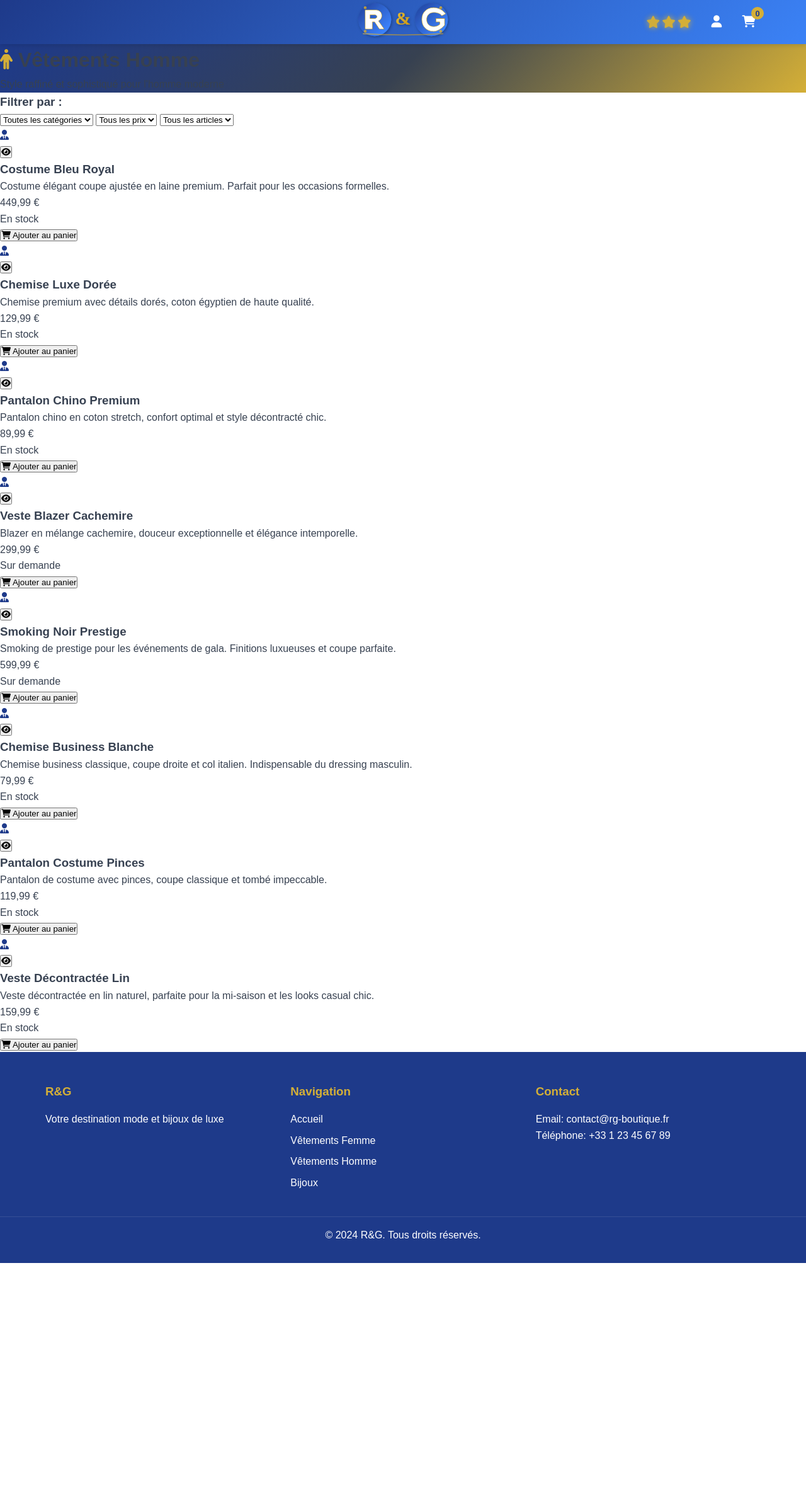
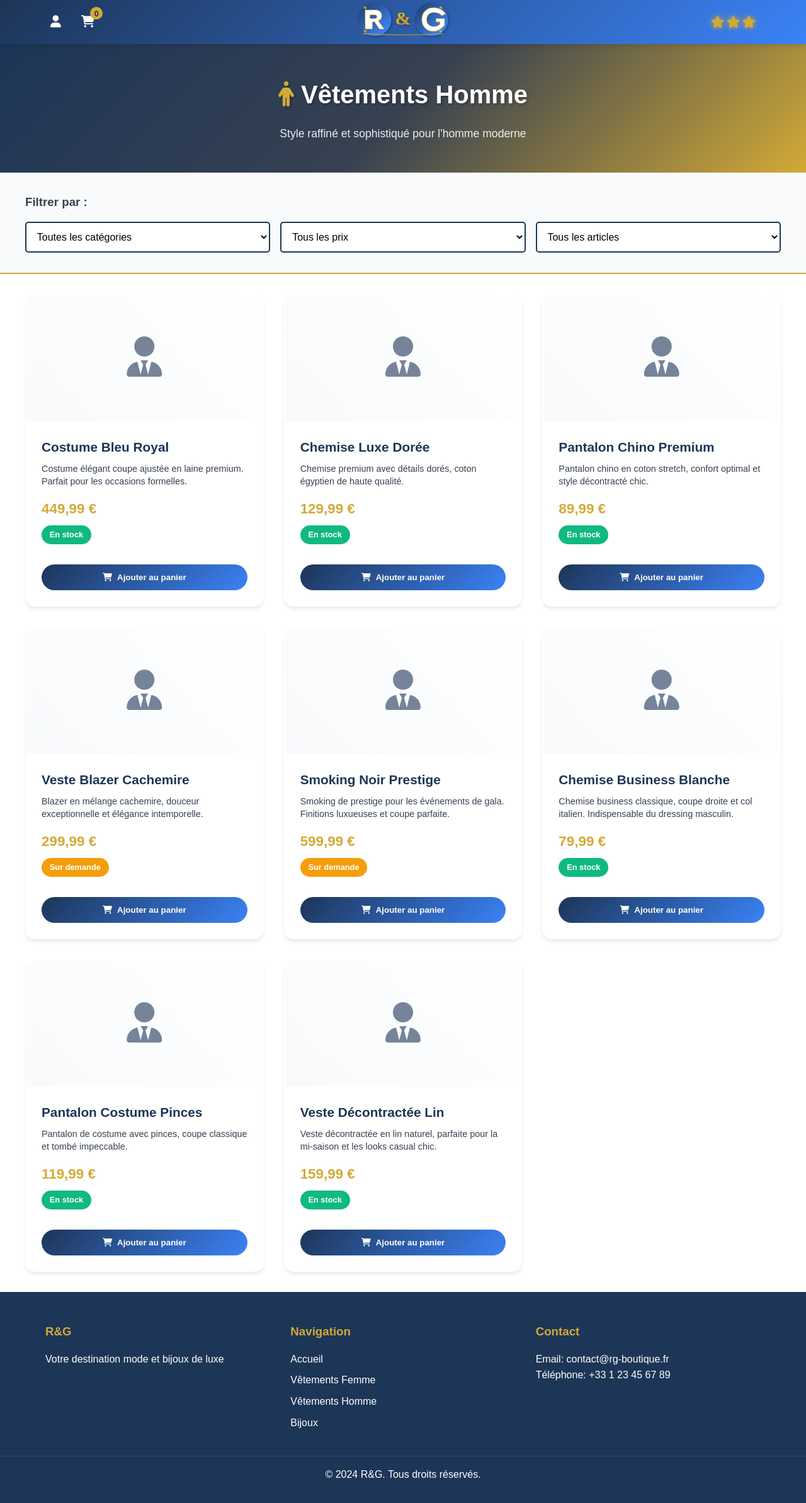
Before and after one commit to adam-KUROPATWA-BUTTE/R-G, a PHP site: page /pages/homme.html in a window 1280 px wide. Shown: the whole page at 63% size. Before the commit the page ends 2005 px from the top, so only its background shows below. Run offline with PHP 8.4, Linux system fonts and the light colour scheme.

Commit message:
Complete R&G website corrections: colors, positioning, and CSS fixes
Co-authored-by: adam-KUROPATWA-BUTTE <163325173+adam-KUROPATWA-BUTTE@users.noreply.github.com>

```diff
--- a/pages/homme.html
+++ b/pages/homme.html
@@ -359,8 +359,6 @@
         }
     </script>
 
-    <!-- Réutilisation des styles de la page femme -->
-    <link rel="stylesheet" href="femme.html" type="text/css" media="none" onload="if(media!='all')media='all'">
     <style>
         /* Ajout de styles spécifiques aux vêtements homme */
         .placeholder-image i {
--- a/styles/main.css
+++ b/styles/main.css
@@ -1,8 +1,8 @@
 /* Variables CSS pour le thème bleu et doré */
 :root {
-    --primary-blue: #1e3a8a;
+    --primary-blue: rgb(29, 53, 87); /* #1D3557 - Couleur exacte du logo */
     --light-blue: #3b82f6;
-    --gold: #d4af37;
+    --gold: rgb(211, 170, 54); /* #D3AA36 - Couleur exacte du logo */
     --dark-gold: #b8860b;
     --white: #ffffff;
     --light-gray: #f8fafc;
@@ -58,11 +58,10 @@ body {
     filter: brightness(1.1);
 }
 
-/* Menu déroulant avec 3 étoiles */
+/* Menu déroulant avec 3 étoiles - REPOSITIONNÉ À DROITE */
 .menu-dropdown {
     position: relative;
-    margin-left: auto;
-    margin-right: 1rem;
+    order: 2; /* Assure que le menu est après les icônes */
 }
 
 .menu-trigger {
@@ -147,6 +146,7 @@ body {
     display: flex;
     gap: 1rem;
     align-items: center;
+    order: 1; /* Les icônes viennent avant le menu */
 }
 
 .icon-btn {
@@ -188,12 +188,240 @@ body {
     min-height: calc(100vh - 200px);
 }
 
+/* Page Header - pour les pages de catégories */
+.page-header {
+    background: linear-gradient(135deg, var(--primary-blue) 0%, var(--light-blue) 50%, var(--gold) 100%);
+    color: var(--white);
+    text-align: center;
+    padding: 3rem 2rem;
+}
+
+.header-content h1 {
+    font-size: 2.5rem;
+    margin-bottom: 1rem;
+    text-shadow: 2px 2px 4px rgba(0, 0, 0, 0.3);
+}
+
+.header-content p {
+    font-size: 1.1rem;
+    opacity: 0.9;
+}
+
+/* Filters Section */
+.filters-section {
+    background-color: var(--light-gray);
+    padding: 2rem;
+    border-bottom: 2px solid var(--gold);
+}
+
+.filters-container {
+    max-width: 1200px;
+    margin: 0 auto;
+}
+
+.filters {
+    display: grid;
+    grid-template-columns: repeat(auto-fit, minmax(200px, 1fr));
+    gap: 1rem;
+    margin-top: 1rem;
+}
+
+.filters select {
+    padding: 0.8rem;
+    border: 2px solid var(--primary-blue);
+    border-radius: 5px;
+    background-color: var(--white);
+    font-size: 1rem;
+    cursor: pointer;
+    transition: all 0.3s ease;
+}
+
+.filters select:focus {
+    outline: none;
+    border-color: var(--gold);
+    box-shadow: 0 0 5px rgba(211, 170, 54, 0.3);
+}
+
+/* Products Section */
+.products-section {
+    padding: 2rem;
+    background-color: var(--white);
+}
+
+.products-container {
+    max-width: 1200px;
+    margin: 0 auto;
+}
+
+.products-grid {
+    display: grid;
+    grid-template-columns: repeat(auto-fit, minmax(300px, 1fr));
+    gap: 2rem;
+}
+
+.product-card {
+    background: var(--white);
+    border-radius: 15px;
+    box-shadow: var(--shadow);
+    overflow: hidden;
+    transition: all 0.3s ease;
+    border: 2px solid transparent;
+}
+
+.product-card:hover {
+    transform: translateY(-5px);
+    box-shadow: 0 10px 25px rgba(0, 0, 0, 0.15);
+    border-color: var(--gold);
+}
+
+.product-image {
+    position: relative;
+    height: 200px;
+    background: linear-gradient(45deg, var(--light-gray), var(--white));
+    display: flex;
+    align-items: center;
+    justify-content: center;
+    overflow: hidden;
+}
+
+.placeholder-image {
+    font-size: 4rem;
+    color: var(--primary-blue);
+    opacity: 0.6;
+}
+
+.product-overlay {
+    position: absolute;
+    top: 0;
+    left: 0;
+    right: 0;
+    bottom: 0;
+    background: rgba(29, 53, 87, 0.8);
+    display: flex;
+    align-items: center;
+    justify-content: center;
+    opacity: 0;
+    transition: opacity 0.3s ease;
+}
+
+.product-card:hover .product-overlay {
+    opacity: 1;
+}
+
+.quick-view-btn {
+    background: var(--gold);
+    color: var(--primary-blue);
+    border: none;
+    padding: 0.8rem;
+    border-radius: 50%;
+    font-size: 1.2rem;
+    cursor: pointer;
+    transition: all 0.3s ease;
+}
+
+.quick-view-btn:hover {
+    transform: scale(1.1);
+    background: var(--white);
+}
+
+.product-info {
+    padding: 1.5rem;
+}
+
+.product-info h3 {
+    color: var(--primary-blue);
+    font-size: 1.3rem;
+    margin-bottom: 0.5rem;
+}
+
+.product-description {
+    color: var(--dark-gray);
+    font-size: 0.9rem;
+    margin-bottom: 1rem;
+    line-height: 1.4;
+}
+
+.product-price {
+    font-size: 1.4rem;
+    font-weight: bold;
+    color: var(--gold);
+    margin-bottom: 0.5rem;
+}
+
+.product-status {
+    padding: 0.3rem 0.8rem;
+    border-radius: 15px;
+    font-size: 0.8rem;
+    font-weight: bold;
+    margin-bottom: 1rem;
+    display: inline-block;
+}
+
+.product-status.in-stock {
+    background-color: #10b981;
+    color: white;
+}
+
+.product-status.on-demand {
+    background-color: #f59e0b;
+    color: white;
+}
+
+.product-actions {
+    margin-top: 1rem;
+}
+
+.add-to-cart-btn {
+    background: linear-gradient(135deg, var(--primary-blue) 0%, var(--light-blue) 100%);
+    color: var(--white);
+    border: none;
+    padding: 0.8rem 1.5rem;
+    border-radius: 25px;
+    font-weight: bold;
+    cursor: pointer;
+    transition: all 0.3s ease;
+    width: 100%;
+    display: flex;
+    align-items: center;
+    justify-content: center;
+    gap: 0.5rem;
+}
+
+.add-to-cart-btn:hover {
+    background: linear-gradient(135deg, var(--light-blue) 0%, var(--primary-blue) 100%);
+    transform: translateY(-2px);
+    box-shadow: 0 5px 15px rgba(29, 53, 87, 0.3);
+}
+
 /* Hero Section */
 .hero {
     background: linear-gradient(135deg, var(--primary-blue) 0%, var(--light-blue) 50%, var(--gold) 100%);
     color: var(--white);
     text-align: center;
     padding: 4rem 2rem;
+    position: relative;
+}
+
+/* Logo R décoratif au centre du hero */
+.hero::before {
+    content: '';
+    position: absolute;
+    top: 20px;
+    left: 50%;
+    transform: translateX(-50%);
+    width: 60px;
+    height: 60px;
+    background-image: url('../assets/R.png');
+    background-size: contain;
+    background-repeat: no-repeat;
+    background-position: center;
+    opacity: 0.3;
+    z-index: 1;
+}
+
+.hero-content {
+    position: relative;
+    z-index: 2;
 }
 
 .hero-content h1 {
```
Also changed, not shown: assets/R.png (added), assets/logo.svg.
